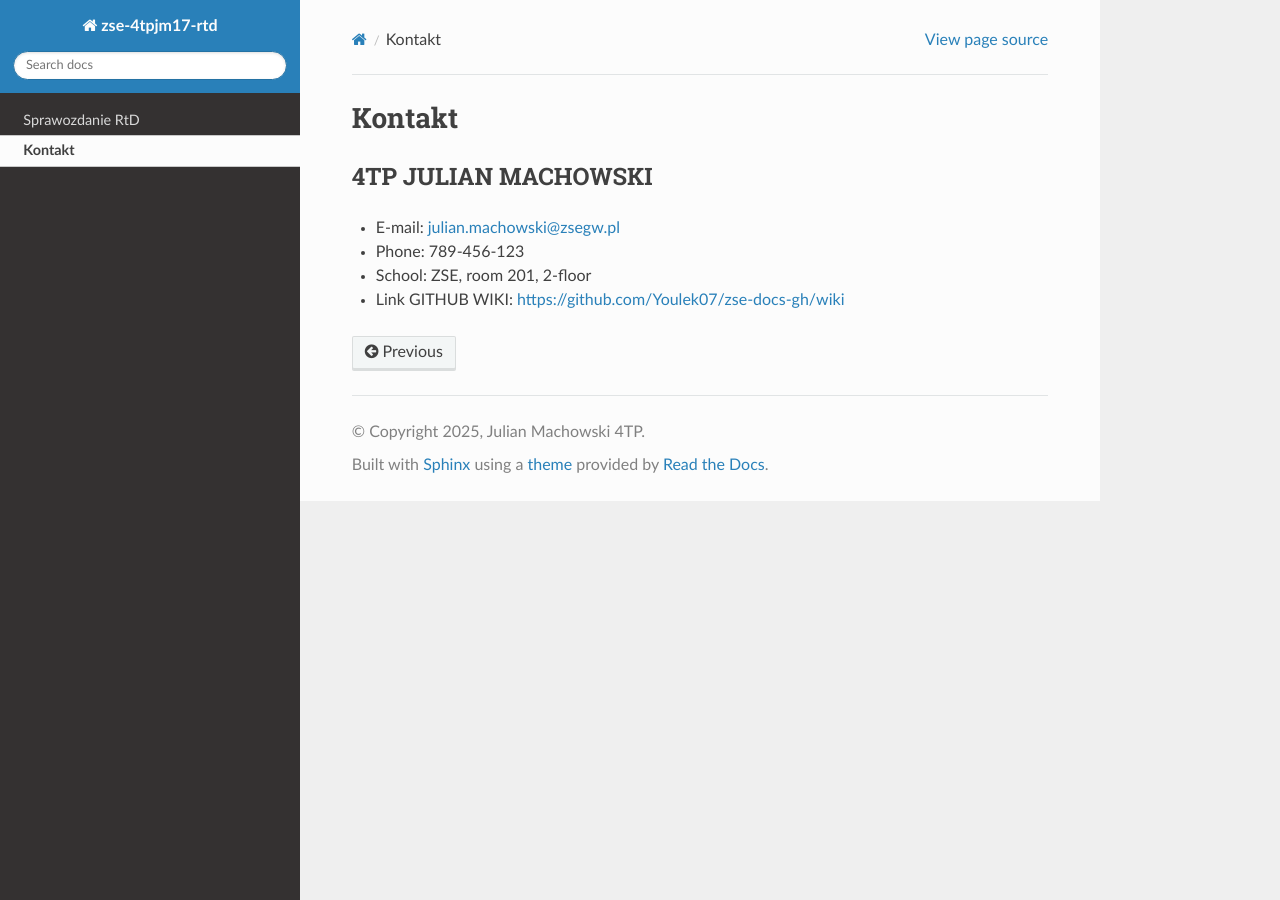
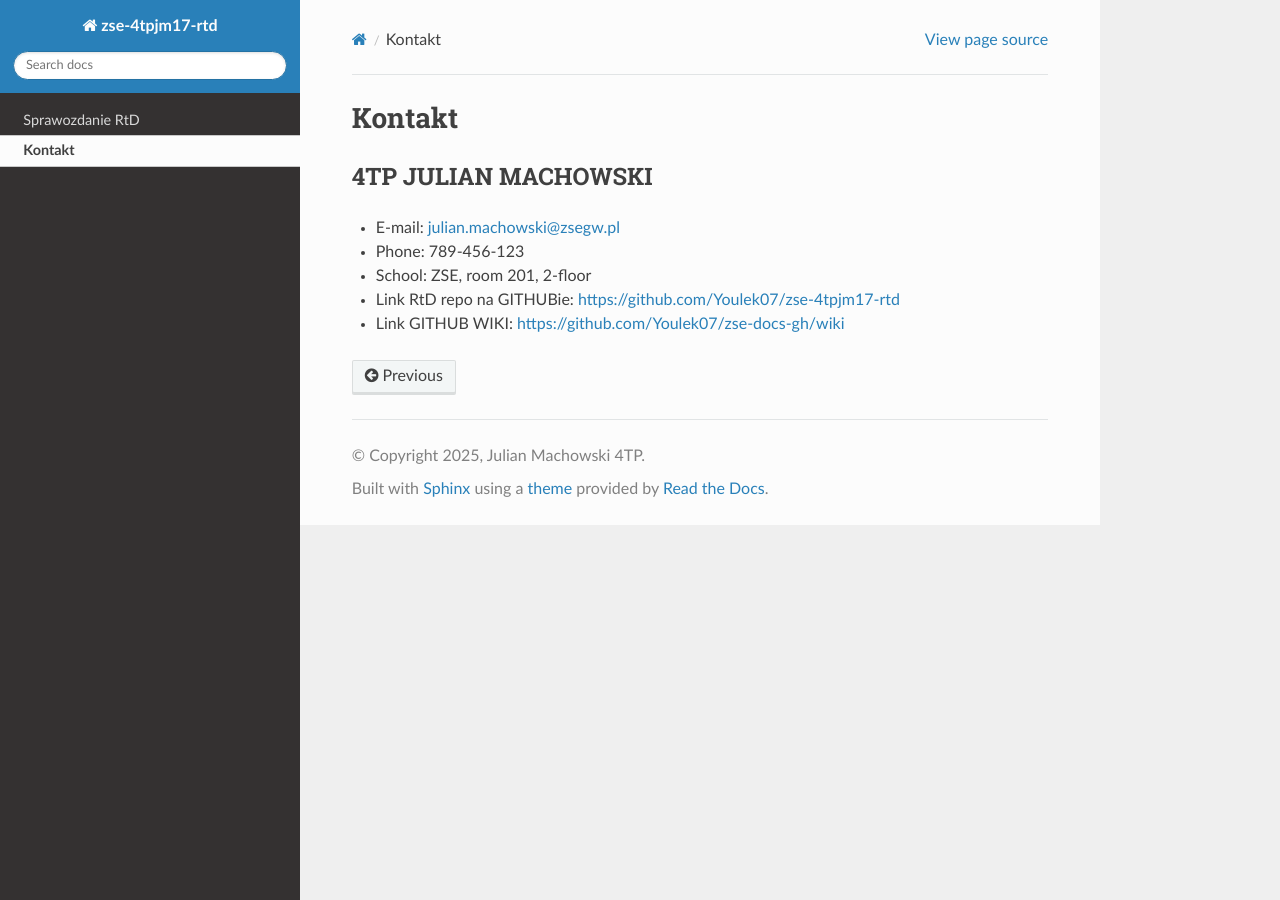
Before and after one commit to Youlek07/zse-4tpjm17-rtd, a Sphinx documentation site: the page built from docs/source/kontakt.rst, in a window 1280 px wide. Built offline with Sphinx 7.4.7 and the Read the Docs theme 3.1.0, drawn with Linux system fonts in a browser that asks for light colours; pages that are not in the unit, such as notebooks, are missing from menus.

Commit message:
Update kontakt.rst

```diff
--- a/docs/source/kontakt.rst
+++ b/docs/source/kontakt.rst
@@ -8,4 +8,5 @@ Kontakt
 - E-mail: julian.machowski@zsegw.pl
 - Phone: 789-456-123
 - School: ZSE, room 201, 2-floor
+- Link RtD repo na GITHUBie: https://github.com/Youlek07/zse-4tpjm17-rtd
 - Link GITHUB WIKI: https://github.com/Youlek07/zse-docs-gh/wiki
```
